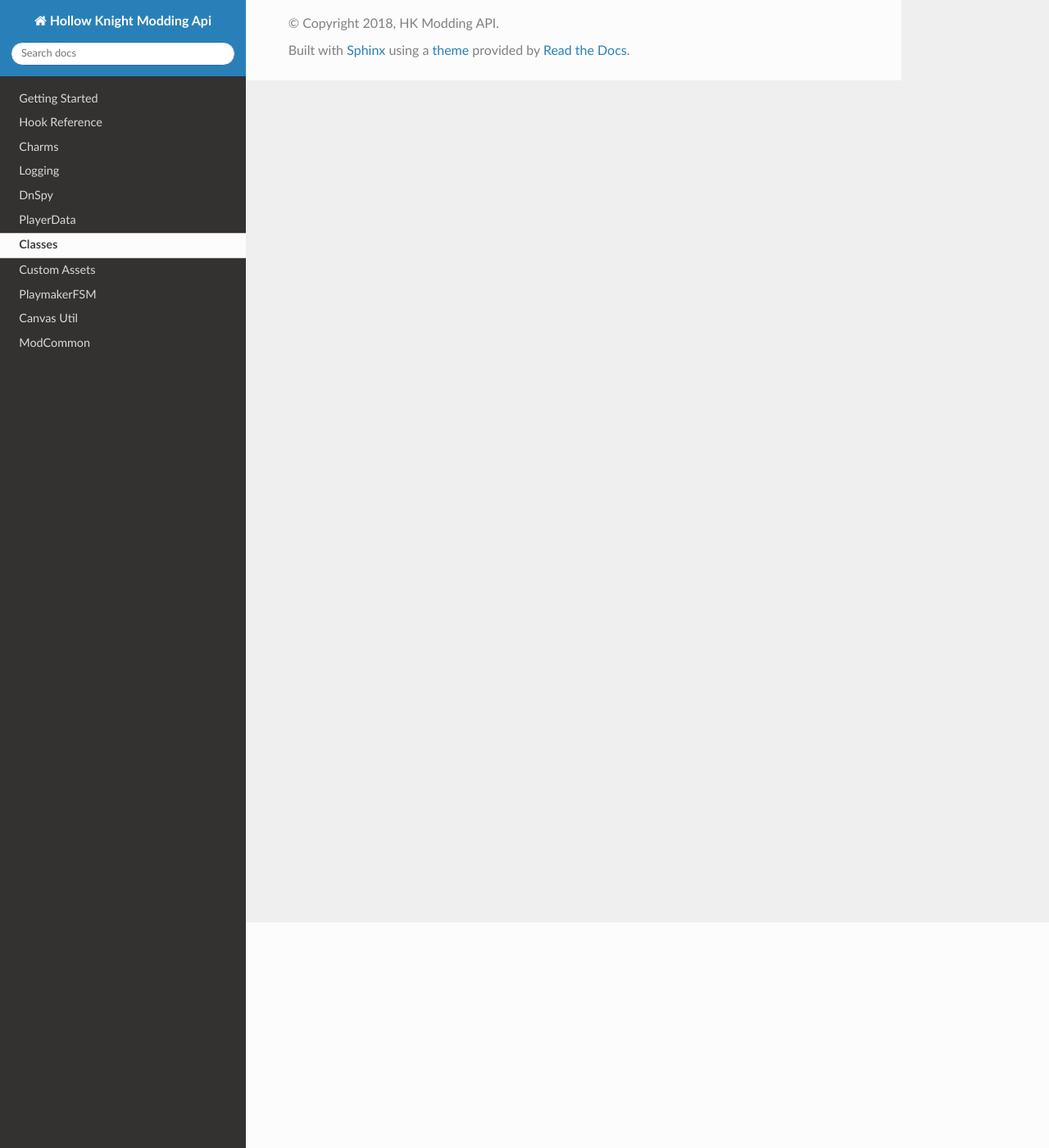
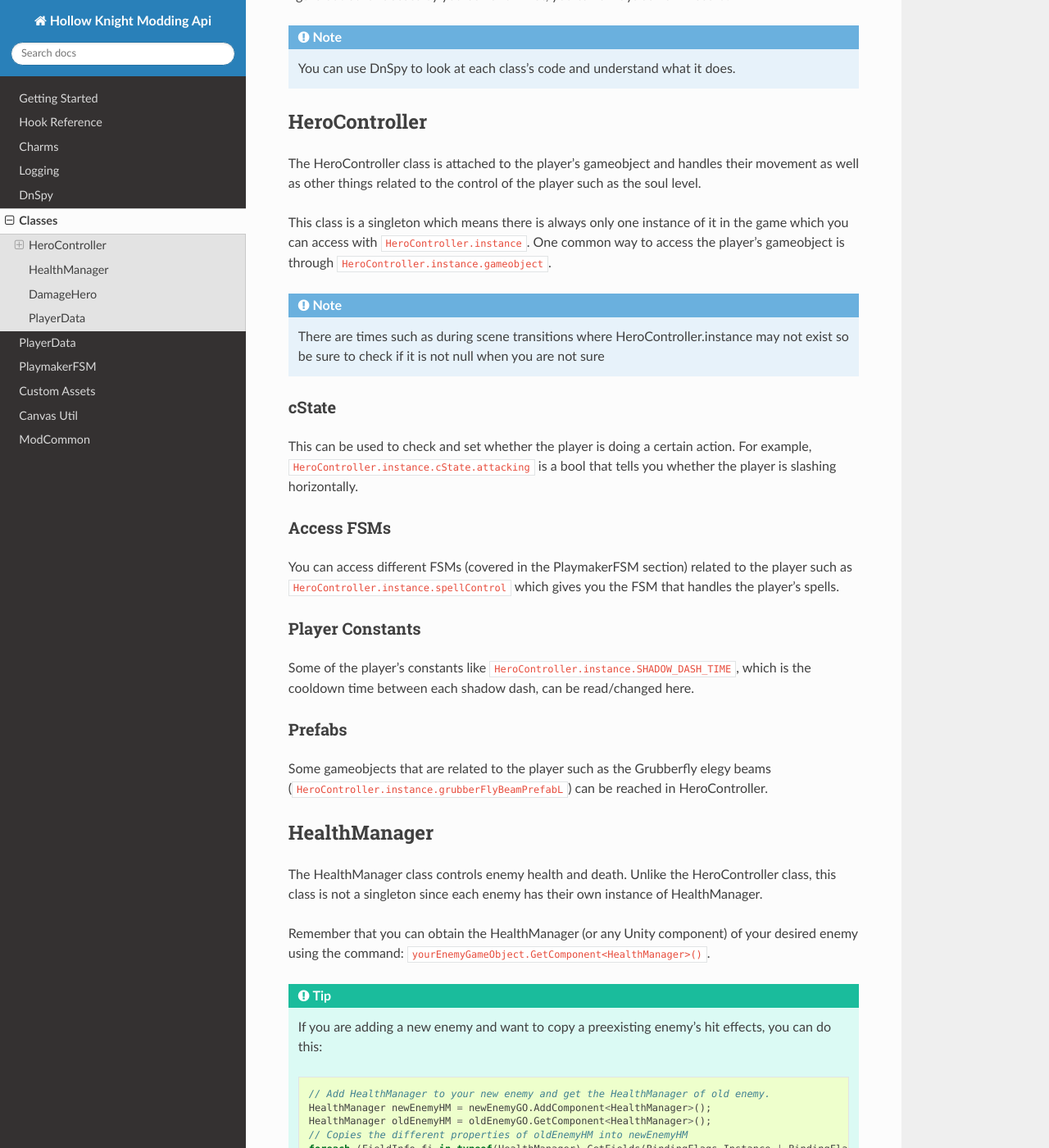
Before and after one commit to a2659802/HK-Modding-API-Docs, a Sphinx documentation site: the page built from docs/Classes.rst, in a window 1280 px wide and 1400 px high, scrolled down 275 px. Shown: the whole window at 82% size. Built offline with Sphinx 7.4.7 and the Read the Docs theme 2.0.0, drawn with Linux system fonts in a browser that asks for light colours; some of the changed text lies outside the part shown.

Commit message:
Added base for class

```diff
--- a/docs/Classes.rst
+++ b/docs/Classes.rst
@@ -1,4 +1,79 @@
 Classes
 =======
 
-TODO
+Hollow Knight uses various classes to control different functions of the game.
+For example, enemy health is controlled through the :code:`HealthManager` class and the player's movement is controlled through the :code:`HeroController` class.
+This section will not cover every single class in the game nor will it describe perfectly the classes it does feature.
+Our hope is that you will eventually be able to figure out other classes by yourself and if not, you can always ask on Discord.
+
+.. note::
+    You can use DnSpy to look at each class's code and understand what it does.
+
+HeroController
+^^^^^^^^^^^^^^
+The HeroController class is attached to the player's gameobject and handles their movement as well as other things related to the control of the player such as the soul level.
+
+This class is a singleton which means there is always only one instance of it in the game which you can access with :code:`HeroController.instance`.
+One common way to access the player's gameobject is through :code:`HeroController.instance.gameobject`.
+
+.. note::
+    There are times such as during scene transitions where HeroController.instance may not exist so be sure to check if it is not null when you are not sure
+
+cState
+~~~~~~
+This can be used to check and set whether the player is doing a certain action. For example, :code:`HeroController.instance.cState.attacking` is a bool that tells you whether the player is slashing horizontally.
+
+Access FSMs
+~~~~~~~~~~~
+You can access different FSMs (covered in the PlaymakerFSM section) related to the player such as :code:`HeroController.instance.spellControl` which gives you the FSM that handles the player's spells.
+
+Player Constants
+~~~~~~~~~~~~~~~~
+Some of the player's constants like :code:`HeroController.instance.SHADOW_DASH_TIME`, which is the cooldown time between each shadow dash, can be read/changed here.
+
+Prefabs
+~~~~~~~
+Some gameobjects that are related to the player such as the Grubberfly elegy beams (:code:`HeroController.instance.grubberFlyBeamPrefabL`) can be reached in HeroController.
+
+
+HealthManager
+^^^^^^^^^^^^^
+The HealthManager class controls enemy health and death.
+Unlike the HeroController class, this class is not a singleton since each enemy has their own instance of HealthManager.
+
+Remember that you can obtain the HealthManager (or any Unity component) of your desired enemy using the command: :code:`yourEnemyGameObject.GetComponent<HealthManager>()`.
+
+
+.. tip::
+    If you are adding a new enemy and want to copy a preexisting enemy's hit effects, you can do this:
+
+    .. code-block:: c#
+
+        // Add HealthManager to your new enemy and get the HealthManager of old enemy.
+        HealthManager newEnemyHM = newEnemyGO.AddComponent<HealthManager>();
+        HealthManager oldEnemyHM = oldEnemyGO.GetComponent<HealthManager>();
+        // Copies the different properties of oldEnemyHM into newEnemyHM
+        foreach (FieldInfo fi in typeof(HealthManager).GetFields(BindingFlags.Instance | BindingFlags.NonPublic)
+            .Where(x => x.Name.Contains("Prefab")))
+        {
+            fi.SetValue(newEnemyHM, fi.GetValue(oldEnemyHM));
+        }
+
+        // Add EnemyHitEffectsUninfected to your new enemy and get the EnemyHitEffectsUninfected of old enemy.
+        // EnemyHitEffectsUninfected is the class that contains getting hit effects for uninfected enemies (like the mantis).
+        EnemyHitEffectsUninfected newEnemyHF = newEnemyGO.AddComponent<EnemyHitEffectsUninfected>();
+        EnemyHitEffectsUninfected oldEnemyHF = oldEnemyGO.GetComponent<EnemyHitEffectsUninfected>();
+        // Copies the different properties of oldEnemyHF into newEnemyHF
+        foreach (FieldInfo fi in typeof(EnemyHitEffectsUninfected).GetFields(BindingFlags.Instance | BindingFlags.Public))
+        {
+            fi.SetValue(newEnemyHF, fi.GetValue(oldEnemyHF));
+        }
+
+
+DamageHero
+^^^^^^^^^^
+Stuff3
+
+PlayerData
+^^^^^^^^^^
+Stuff4
--- a/docs/Getting-Started.rst
+++ b/docs/Getting-Started.rst
@@ -57,4 +57,4 @@
 .. note::
    If you downloaded a example mod, your mod will have an assembly name like ExampleMod, you will probably want to change this by right clicking on your project in the Solution Explorer and selecting Properties, Assembly name will be the top left most option on the screen that appears.
 
-.. _github: https://github.com/seanpr96/HollowKnight.Modding/tree/master/ExampleMods
+.. _github: https://github.com/fifty-six/HollowKnight.HellMod
--- a/docs/index.rst
+++ b/docs/index.rst
@@ -12,9 +12,9 @@
    Charms
    Logging
    DnSpy
+   Classes
    PlayerData
-   Classes
+   PlayMakerFSM
    Assets
-   PlayMakerFSM
    CanvasUtil
    ModCommon
```
